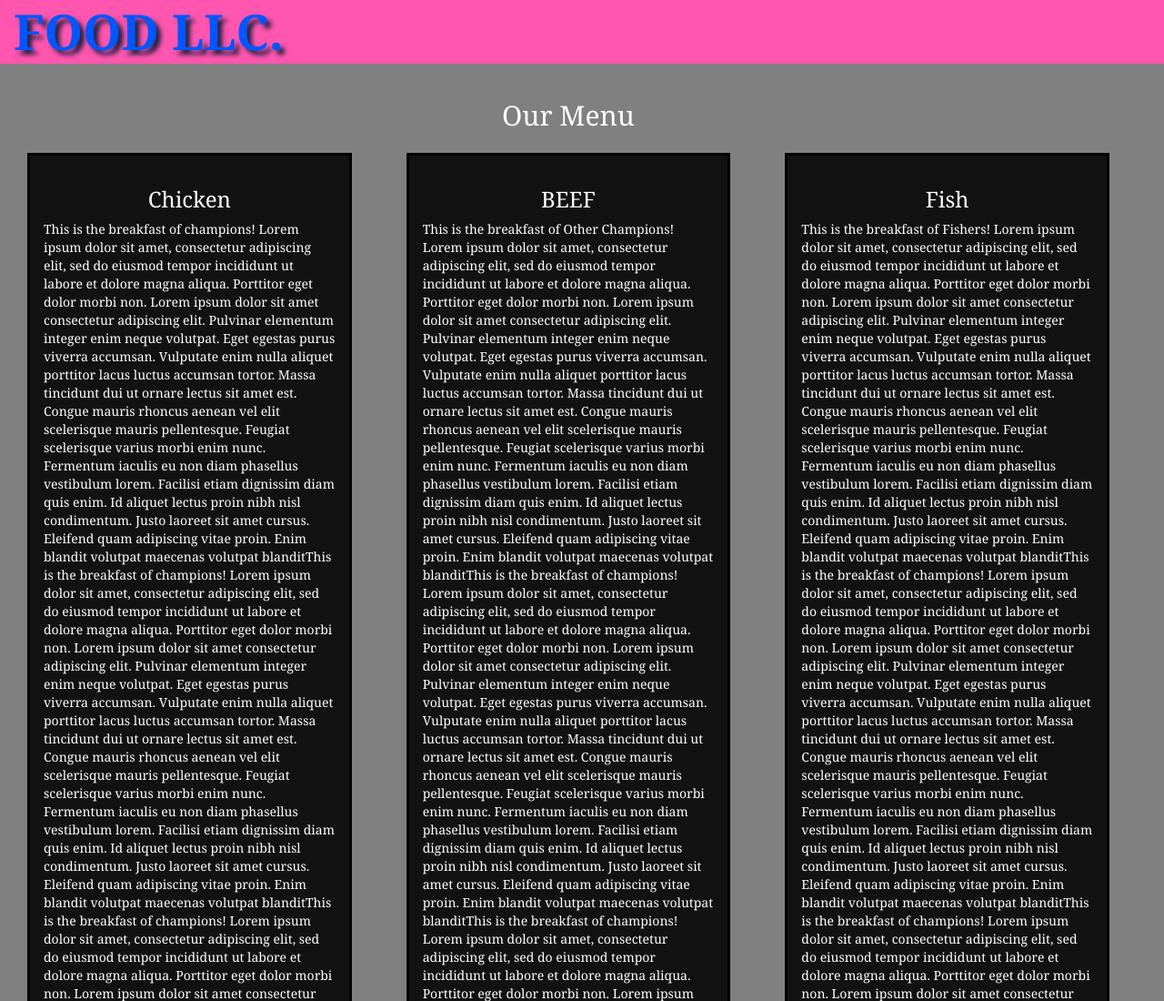
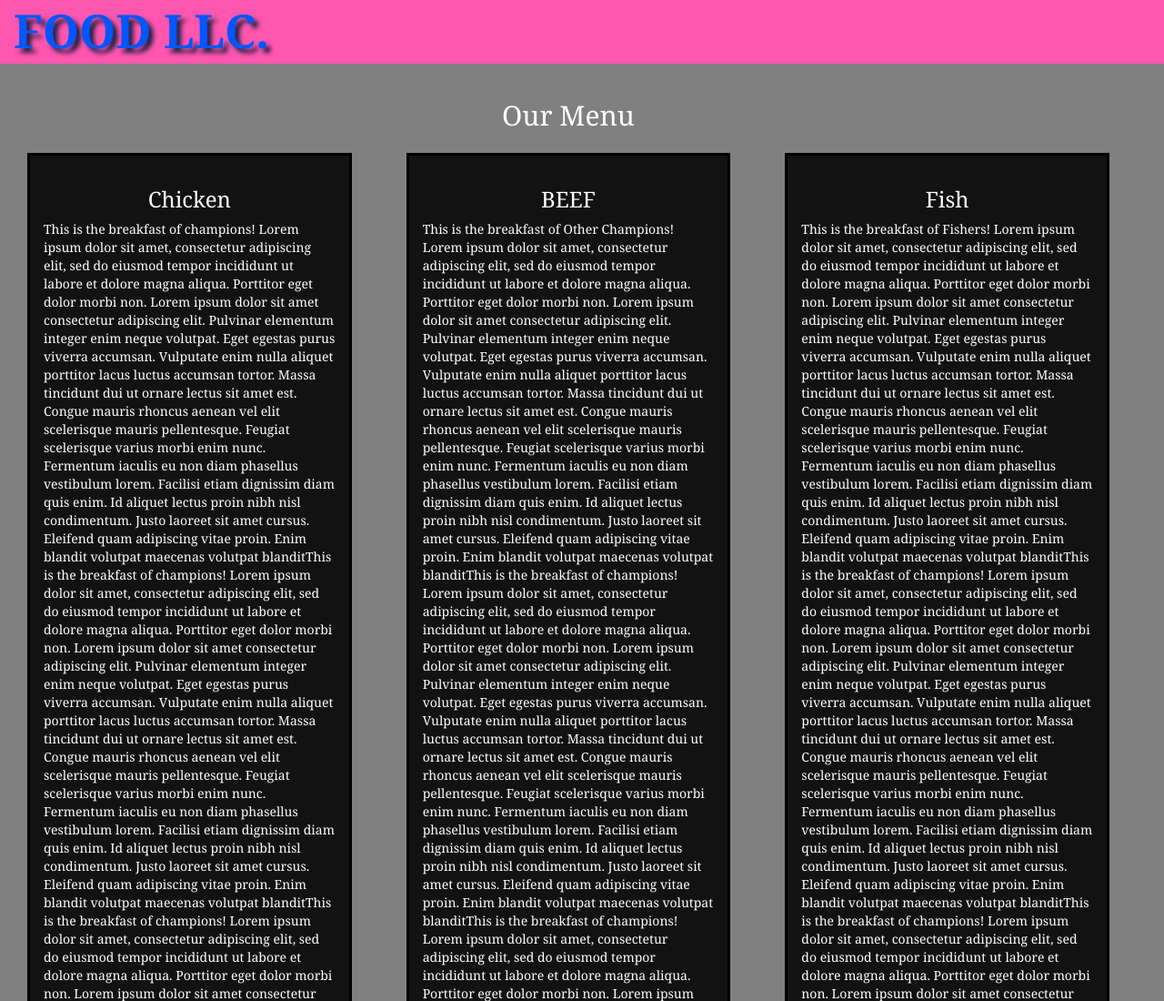
Before and after one commit to edeter94/module3_solution, a plain HTML site: page index.html in a window 1280 px wide. Shown: the top 1100 px of the page at 91% size. Drawn offline with Linux system fonts and the light colour scheme.

Commit message:
Viewport percentage h1

```diff
--- a/css/mystyle.css
+++ b/css/mystyle.css
@@ -55,7 +55,7 @@ border:0;
 .navbar-brand h1{
   margin-top:0;
   color: #0056ff;
-  font-size: 3em;
+  font-size: 4vw;
   text-transform: uppercase;
   font-weight: bold;
   text-shadow:5px 5px 5px #224;
```
